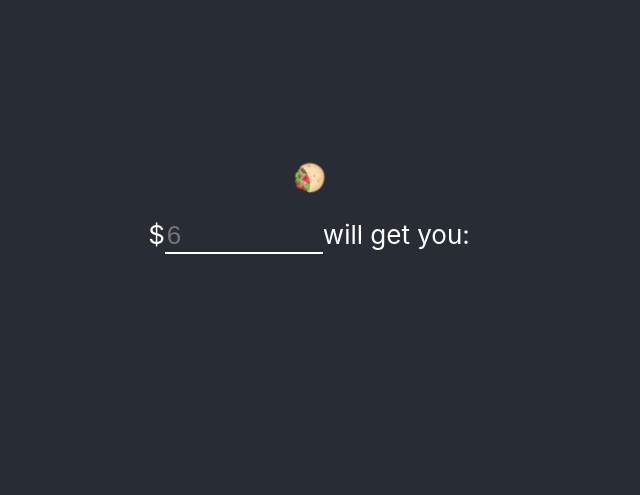
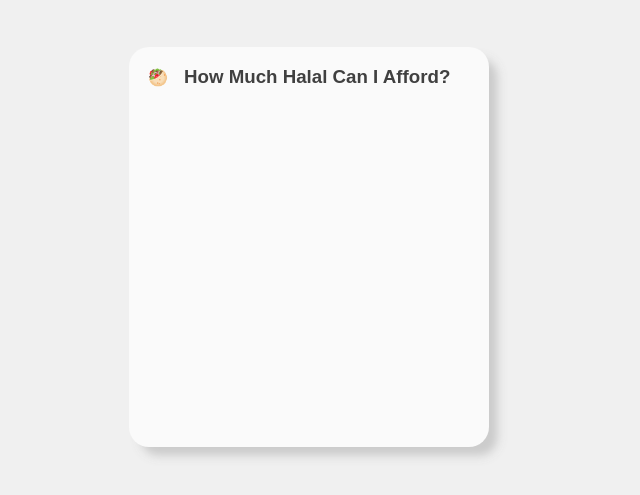
Before and after one commit to alachhman/LambOverRice, a React (Create React App) app: page / in a window 1280 px wide. Shown: the part 153-648 px from the top of the page, without its empty margins (331-971 px from the left). Built offline with nearby package versions, Linux system fonts and the light colour scheme.

Commit message:
redesign initial commit

```diff
--- a/public/index.html
+++ b/public/index.html
@@ -31,7 +31,7 @@
     <div id="root"></div>
     <!--
       This HTML file is a template.
-      If you open it directly in the browser, you will see an empty page.
+      If you open it directly in the browser, you will see an empty page.\
 
       You can add webfonts, meta tags, or analytics to this file.
       The build step will place the bundled scripts into the <body> tag.
--- a/src/App.css
+++ b/src/App.css
@@ -1,52 +1,7 @@
-.App {
-  text-align: center;
+html, body, #root {
+  height: 100%;
+  margin: 0;
+  padding: 0;
+  color: #404040;
+  font-family: Sans-Serif, serif;
 }
-
-.App-logo {
-  pointer-events: none;
-}
-
-@media (prefers-reduced-motion: no-preference) {
-  .App-logo {
-    animation: App-logo-spin infinite 10s linear;
-  }
-}
-
-.App-header {
-  background-color: #282c34;
-  min-height: 100vh;
-  display: flex;
-  flex-direction: column;
-  align-items: center;
-  justify-content: center;
-  font-size: calc(10px + 2vmin);
-  color: white;
-}
-
-.App-link {
-  color: #61dafb;
-}
-
-@keyframes App-logo-spin {
-  from {
-    transform: rotate(0deg);
-  }
-  to {
-    transform: rotate(360deg);
-  }
-}
-
-.Input {
-  color: white;
-  background-color: #282c34;
-  border: none;
-  border-bottom: 2px solid white;
-  font-size: calc(10px + 2vmin);
-  overflow: hidden;
-}
-
-.Input:focus {
-  background-color: #282c34;
-  border: none;
-  border-bottom: 2px solid white;
-}
--- a/src/App.js
+++ b/src/App.js
@@ -1,88 +1,40 @@
-import React, {useEffect} from 'react';
+import React, {useEffect, useState} from 'react';
 import './App.css';
+import './box.css';
 
-const prices = {
-    rice: 6,
-    gyro: 4,
-    drink: 1
+let boxStyle = {
+    marginLeft: "19px",
+    marginTop: "19px",
+    display: "flex",
+    justifyContent: "left",
+    alignItems: "center",
+    transition: "all 0.3s ease",
+    overflow: "hidden"
 }
 
 function App() {
-    let [riceOut, setRiceOut] = React.useState(null);
-    let [gyroOut, setGyroOut] = React.useState(null);
-    let [meatPref, setMeatPref] = React.useState("Lamb");
-    let [currency, setCurrency] = React.useState("USD");
+    const [animDone, setAnimDone] = useState(false)
+    const [questionText, setQuestionText] = useState("How Much Halal Can I Afford?")
 
     useEffect(() => {
-        document.title = "How Much Halal Can I Afford?"
+        setTimeout(() => {
+            setAnimDone(true)
+        }, 3000)
     }, []);
 
-    const toggleMeat = () => {
-        console.log("Test")
-        setMeatPref(value => (value === "Lamb") ? "Chicken" : "Lamb")
-    }
-    const updateOutput = (x) => {
-        let input = Math.floor(x.target.value);
-        let data = {
-            prefRice: {
-                rice: Math.floor(input / prices.rice),
-                gyro: Math.floor(input % prices.rice / prices.gyro),
-                drink: (input < prices.gyro) ? input / prices.drink : Math.floor(input % prices.rice % prices.gyro / prices.drink)
-            },
-            prefGyro: {
-                gyro: Math.floor(input / prices.gyro),
-                drink: (input < prices.gyro) ? input / prices.drink : Math.floor(input % prices.gyro / prices.drink)
-            }
-        }
-        setRiceOut(outputRender(data.prefRice));
-        setGyroOut(outputRender(data.prefGyro));
-    }
-    const outputRender = (data) => {
-        return (
-            (data.rice <= 0 && data.gyro <= 0 && data.drink <= 0) ? null :
-                <p>
+    return (
+        <div className="container">
+            <div className="box">
+                <div className="title" style={boxStyle}>
+                    🥙
                     {
-                        data.rice > 0 ? <div>
-                            {data.rice + " " + meatPref + " Over Rice"}
-                        </div> : ""
+                        animDone &&
+                        <h3 className="titleText" style={{marginLeft: "16px"}}>
+                            How Much Halal Can I Afford?
+                        </h3>
                     }
-
-                    {
-                        data.gyro > 0 ? <div>
-                            {data.gyro + " " + meatPref + " Gyro"}
-                        </div> : ""
-                    }
-
-                    {
-                        data.drink > 0 ? <div>
-                            {((data.rice > 0 || data.gyro > 0) ? "and " : "") + data.drink + " drinks"}
-                        </div> : ""
-                    }
-                </p>
-        );
-    }
-
-    return (
-        <div className="App">
-            <header className="App-header">
-                <div className="App-logo" onClick={() => {
-                    toggleMeat()
-                }}>🥙
                 </div>
-                <p>
-                    $
-                    <input className={"Input"} type="number" name="name" max={1000000} min={0} placeholder={6}
-                           onChange={(x) => {
-                               updateOutput(x)
-                           }}/>
-                    will get you:
-                </p>
-                <p>
-                    {"Nothing." && riceOut}
-                    {(riceOut || gyroOut) ? "---- OR ----" : null}
-                    {"Nothing." && gyroOut}
-                </p>
-            </header>
+            </div>
         </div>
     );
 }
--- /dev/null
+++ b/src/box.css
@@ -0,0 +1,69 @@
+* {
+    margin: 0;
+    padding: 0;
+}
+
+.container {
+    background: #f0f0f0;
+    box-sizing: border-box;
+    display: flex;
+    justify-content: center;
+    align-items: center;
+    width: 100vw;
+    height: 100vh;
+}
+
+.box {
+    border-radius: 20px;
+    width: 60px;
+    height: 60px;
+    background: #f8f8f8;
+    box-shadow: 10px 10px 10px #cccccc,
+    10px 10px 10px #ffffff,
+    0 0 0 #cccccc inset,
+    0 0 0 #ffffff inset;
+    animation: animBox 3s cubic-bezier(0.16, 1, 0.3, 1) 1s forwards, animTitle 3s cubic-bezier(0.16, 1, 0.3, 1) 1s forwards;
+}
+
+@keyframes animBox {
+    0% {
+        width: 60px;
+        height: 60px;
+        background: #f8f8f8;
+    }
+    33% {
+        width: 60px;
+        height: 60px;
+        background: #f8f8f8;
+    }
+    66% {
+        width: 60px;
+        height: 400px;
+        background: #f8f8f8;
+    }
+    100% {
+        width: 360px;
+        height: 400px;
+        background: #fafafa;
+    }
+}
+
+.titleText {
+    animation: textAnim 1s forwards;
+    white-space: nowrap;
+}
+
+@keyframes textAnim {
+    0% {
+        color: rgba(64, 64, 64, 0);
+    }
+    33% {
+        color: rgba(64, 64, 64 0.55);
+    }
+    66% {
+        color: rgba(64, 64, 64, 0.9);
+    }
+    100% {
+        color: rgba(64, 64, 64 1);
+    }
+}
```
